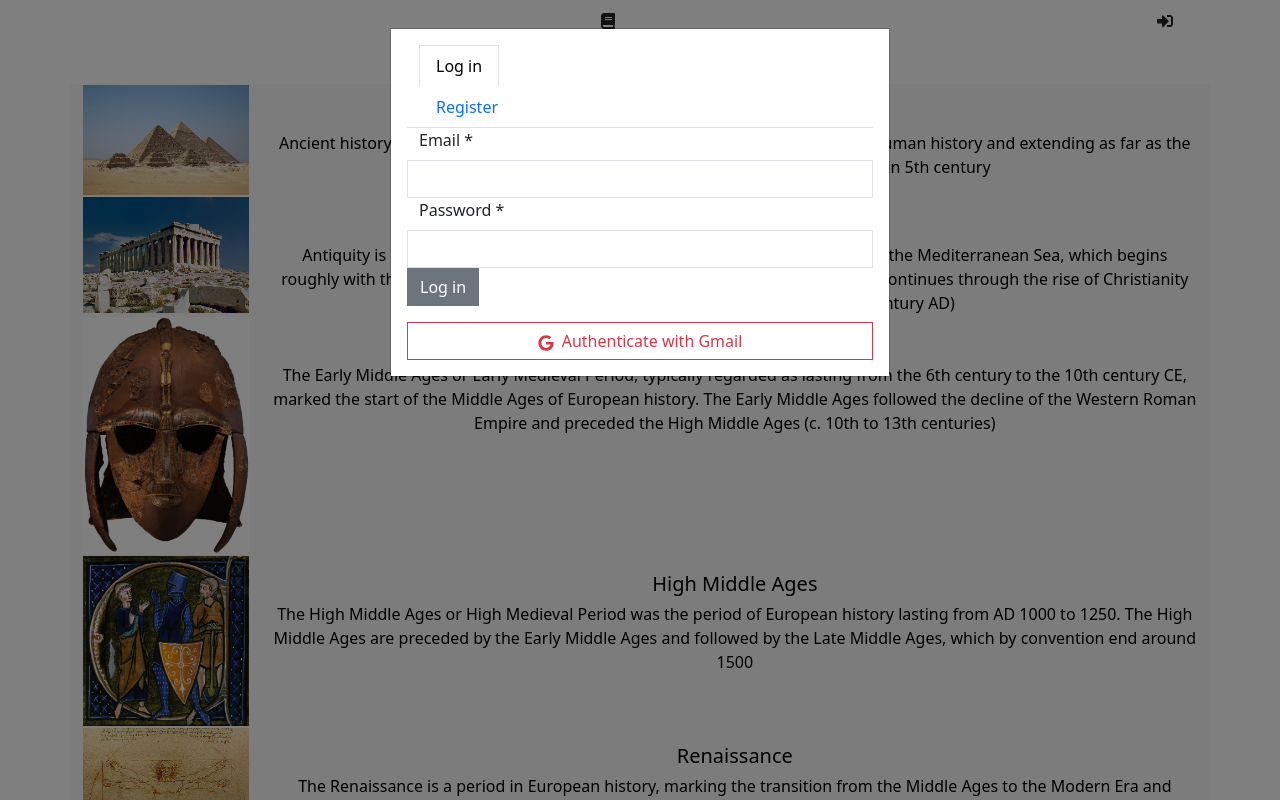
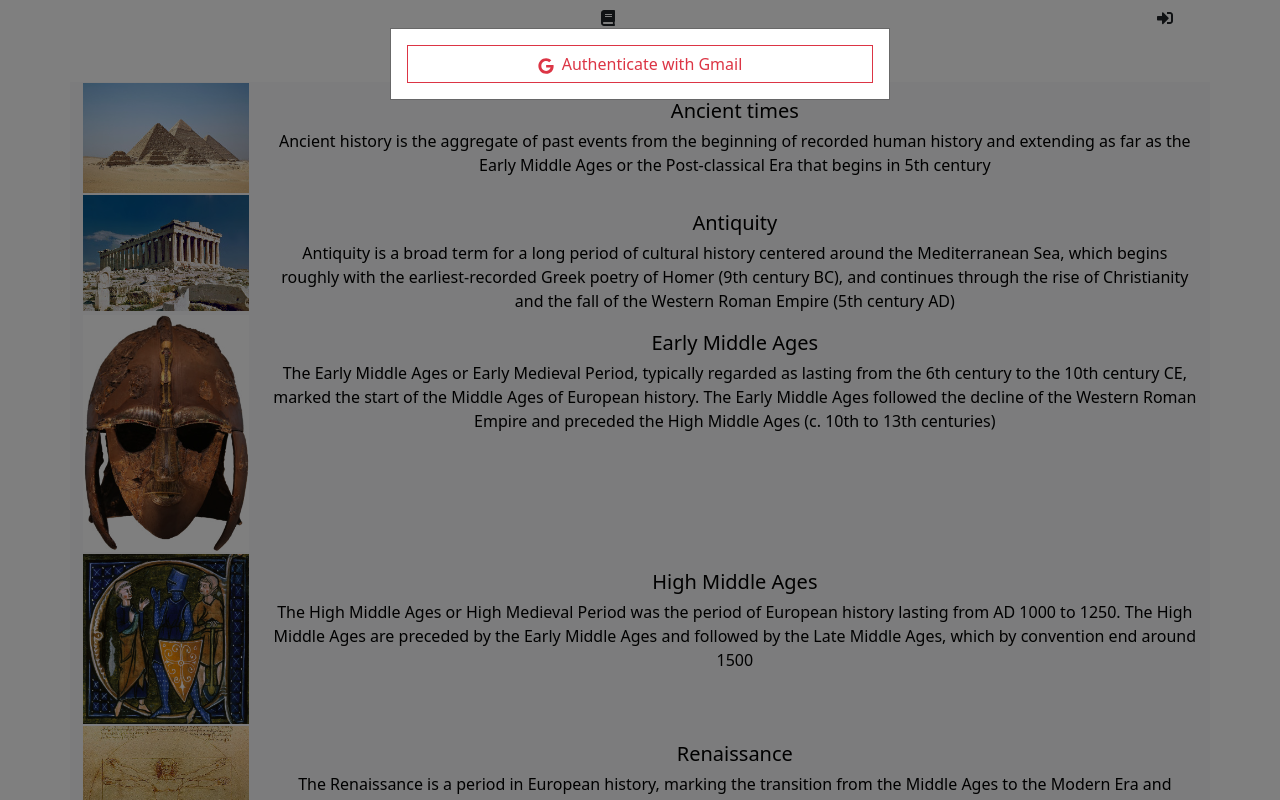
Before and after one commit to tempvs/ui, a React (Create React App) app: page /library in a window 1280 px wide. Both pictures are taken after a click on the button 1165 px from the left and 19 px from the top of the page. Shown: the top 800 px of the page. Built offline with nearby package versions, Linux system fonts and the light colour scheme.

Commit message:
Add avatar to ui

```diff
--- a/src/auth/LogOutButton.js
+++ b/src/auth/LogOutButton.js
@@ -38,10 +38,21 @@ class LogOutButton extends Component {
 
   render() {
     const popover = (<HoverPopover text="logout.popover" default="Log out" />);
+    const avatar = this.props.avatarUrl
+      ? (
+        <span className="auth-avatar-badge">
+          <img className="auth-avatar-image" src={this.props.avatarUrl} alt="" referrerPolicy="no-referrer" />
+        </span>
+      )
+      : this.props.avatarText
+        ? <span className="auth-avatar-badge auth-avatar-text">{this.props.avatarText}</span>
+      : null;
+
     return (
       <>
         <OverlayTrigger trigger="hover" placement="bottom" overlay={popover}>
-          <Button className="float-sm-right" variant="default" onClick={this.handleShow}>
+          <Button className="float-sm-right auth-control-button" variant="default" onClick={this.handleShow}>
+            {avatar}
             <FaSignOutAlt/>
           </Button>
         </OverlayTrigger>
--- a/src/auth/LoginRegisterButton.js
+++ b/src/auth/LoginRegisterButton.js
@@ -1,9 +1,7 @@
 import React, { Component } from 'react';
 import { FaGoogle, FaSignInAlt } from 'react-icons/fa';
-import { Button, Modal, Tab, Tabs, OverlayTrigger }  from 'react-bootstrap';
+import { Button, Modal, OverlayTrigger }  from 'react-bootstrap';
 import { FormattedMessage } from "react-intl";
-import LoginForm from './LoginForm';
-import RegistrationForm from './RegistrationForm';
 import HoverPopover from '../component/HoverPopover';
 
 class LoginRegisterButton extends Component {
@@ -15,7 +13,6 @@ class LoginRegisterButton extends Component {
 
     this.handleShow = this.handleShow.bind(this);
     this.handleClose = this.handleClose.bind(this);
-    this.logIn = this.logIn.bind(this);
   }
 
   handleShow() {
@@ -24,11 +21,6 @@ class LoginRegisterButton extends Component {
 
   handleClose() {
     this.setState({show: false});
-  }
-
-  logIn() {
-    this.handleClose();
-    this.props.logIn();
   }
 
   render() {
@@ -44,10 +36,7 @@ class LoginRegisterButton extends Component {
 
         <Modal show={this.state.show} onHide={this.handleClose}>
           <Modal.Body>
-            <Tabs className="row">
-              <Tab eventKey="login" title={<FormattedMessage id="login.tab" defaultMessage="Log in"/>}>
-                <LoginForm logIn={this.logIn} />
-                <div className="mt-3 d-grid gap-2">
+            <div className="d-grid gap-2">
               <Button
                 as="a"
                 href="/api/user/oauth2/authorization/google"
@@ -57,11 +46,6 @@ class LoginRegisterButton extends Component {
                 <FormattedMessage id="login.google.button" defaultMessage="Authenticate with Gmail"/>
               </Button>
             </div>
-              </Tab>
-              <Tab eventKey="register" title={<FormattedMessage id="register.tab" defaultMessage="Register"/>}>
-                <RegistrationForm />
-              </Tab>
-            </Tabs>
           </Modal.Body>
         </Modal>
       </>
--- a/src/header/Header.css
+++ b/src/header/Header.css
@@ -3,3 +3,58 @@
   padding: 0px;
   max-width: 95%;
 }
+
+.auth-avatar-badge {
+  display: inline-grid;
+  place-items: center;
+  width: 2rem;
+  height: 2rem;
+  margin-right: 0.5rem;
+  min-width: 2rem;
+  min-height: 2rem;
+  aspect-ratio: 1 / 1;
+  border-radius: 50%;
+  overflow: hidden;
+  flex: 0 0 auto;
+}
+
+.auth-avatar-image {
+  width: 100%;
+  height: 100%;
+  display: block;
+  object-fit: cover;
+}
+
+.auth-avatar-text {
+  background: #1a73e8;
+  color: #fff;
+  font-family: "Google Sans", "Roboto", "Arial", sans-serif;
+  font-size: 0.76rem;
+  font-weight: 500;
+  line-height: 1;
+  letter-spacing: 0.01em;
+  text-transform: uppercase;
+  box-shadow: 0 1px 2px rgba(26, 115, 232, 0.28);
+}
+
+.Header .btn {
+  display: inline-flex;
+  align-items: center;
+  justify-content: center;
+  min-height: 2.25rem;
+}
+
+.auth-control-button {
+  padding: 0.25rem 0.35rem;
+  border: 0;
+  background: transparent;
+  box-shadow: none;
+  gap: 0.15rem;
+}
+
+.auth-control-button:hover,
+.auth-control-button:focus,
+.auth-control-button:active {
+  background: rgba(26, 115, 232, 0.08);
+  box-shadow: none;
+}
--- a/src/header/Header.js
+++ b/src/header/Header.js
@@ -10,25 +10,74 @@ import ProfileButton from '../profile/ProfileButton';
 import LibraryButton from '../library/LibraryButton';
 import LoginRegisterButton from '../auth/LoginRegisterButton';
 import LogOutButton from '../auth/LogOutButton';
+import { doFetch } from '../util/Fetcher';
 
 import "./Header.css";
 
 class Header extends Component {
   constructor() {
     super();
+    const loggedIn = Cookies.get('TEMPVS_LOGGED_IN');
     this.state = {
-      loggedIn: Cookies.get('TEMPVS_LOGGED_IN')
+      loggedIn: loggedIn,
+      avatarUrl: null,
+      avatarText: null
     };
     this.logIn = this.logIn.bind(this);
     this.logOut = this.logOut.bind(this);
+    this.loadOAuthProfile = this.loadOAuthProfile.bind(this);
+  }
+
+  componentDidMount() {
+    if (this.state.loggedIn) {
+      this.loadOAuthProfile();
+    }
   }
 
   logIn() {
-    this.setState({loggedIn: true});
+    this.setState({loggedIn: true}, this.loadOAuthProfile);
   }
 
   logOut() {
-    this.setState({loggedIn: false})
+    this.setState({loggedIn: false, avatarUrl: null, avatarText: null});
+  }
+
+  loadOAuthProfile() {
+    doFetch("/api/user/oauth/me", "GET", null, {
+      200: profile => this.setState({
+        avatarUrl: profile?.picture || null,
+        avatarText: this.buildAvatarText(profile)
+      }),
+      401: () => this.setState({avatarUrl: null, avatarText: null}),
+      403: () => this.setState({avatarUrl: null, avatarText: null}),
+      404: () => this.setState({avatarUrl: null, avatarText: null}),
+      default: () => this.setState({avatarUrl: null, avatarText: null})
+    });
+  }
+
+  buildAvatarText(profile) {
+    const name = (profile?.name || "").trim();
+    if (name) {
+      const words = name.split(/\s+/).filter(Boolean);
+      if (words.length > 1) {
+        return (words[0][0] + words[1][0]).toUpperCase();
+      }
+
+      return name.slice(0, 2).toUpperCase();
+    }
+
+    const email = (profile?.email || "").trim();
+    if (!email) {
+      return null;
+    }
+
+    const localPart = email.split("@")[0];
+    const tokens = localPart.split(/[._-]+/).filter(Boolean);
+    if (tokens.length > 1) {
+      return (tokens[0][0] + tokens[1][0]).toUpperCase();
+    }
+
+    return localPart.slice(0, 2).toUpperCase();
   }
 
   render() {
@@ -51,7 +100,9 @@ class Header extends Component {
             <Col sm={2}>
             </Col>
             <Col sm={1}>
-              {this.state.loggedIn ? <LogOutButton logOut={this.logOut}/> : <LoginRegisterButton logIn={this.logIn}/>}
+              {this.state.loggedIn
+                ? <LogOutButton logOut={this.logOut} avatarUrl={this.state.avatarUrl} avatarText={this.state.avatarText}/>
+                : <LoginRegisterButton logIn={this.logIn}/>}
             </Col>
           </Row>
         </Container>
```
Lines whose indentation alone changed are shown as unchanged.
